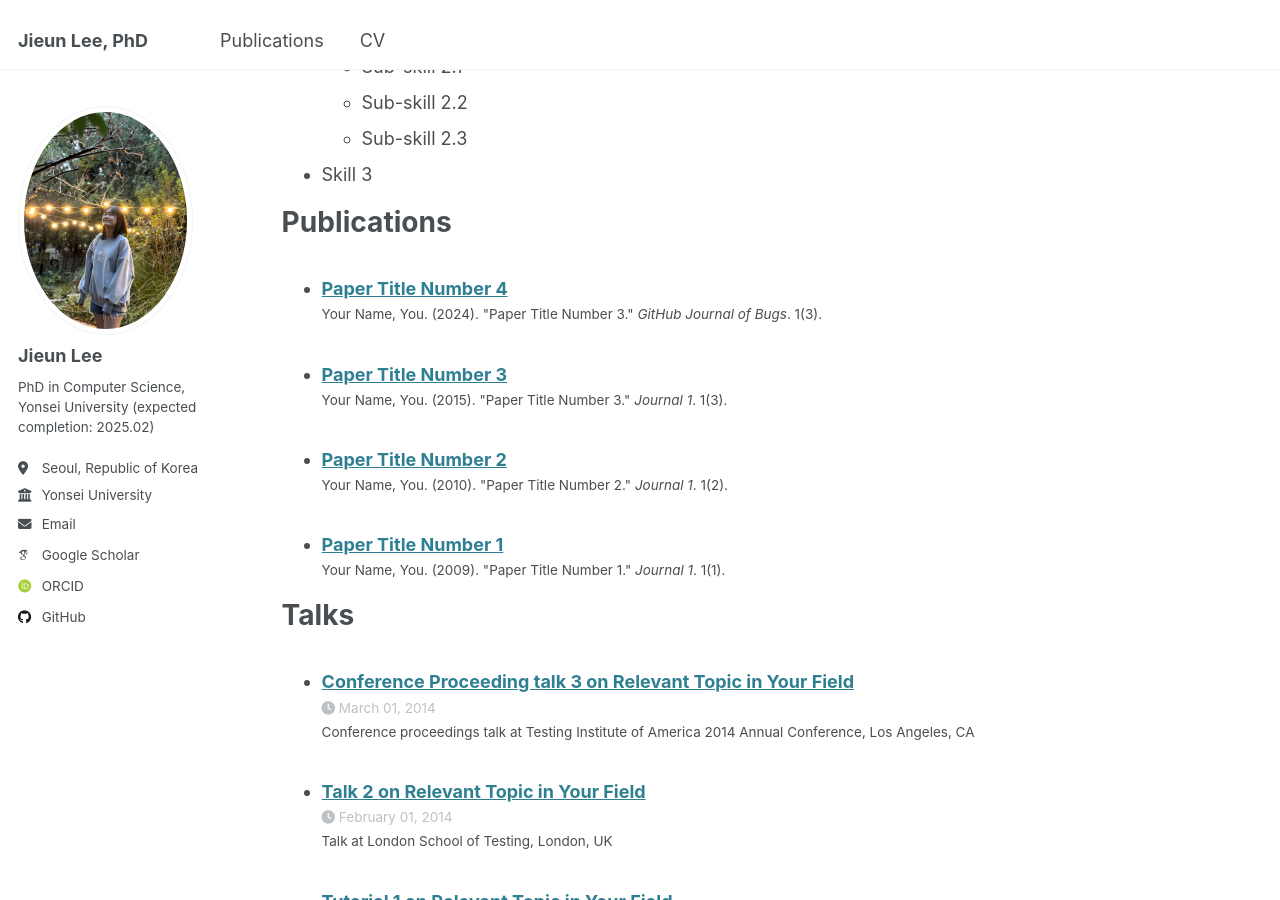
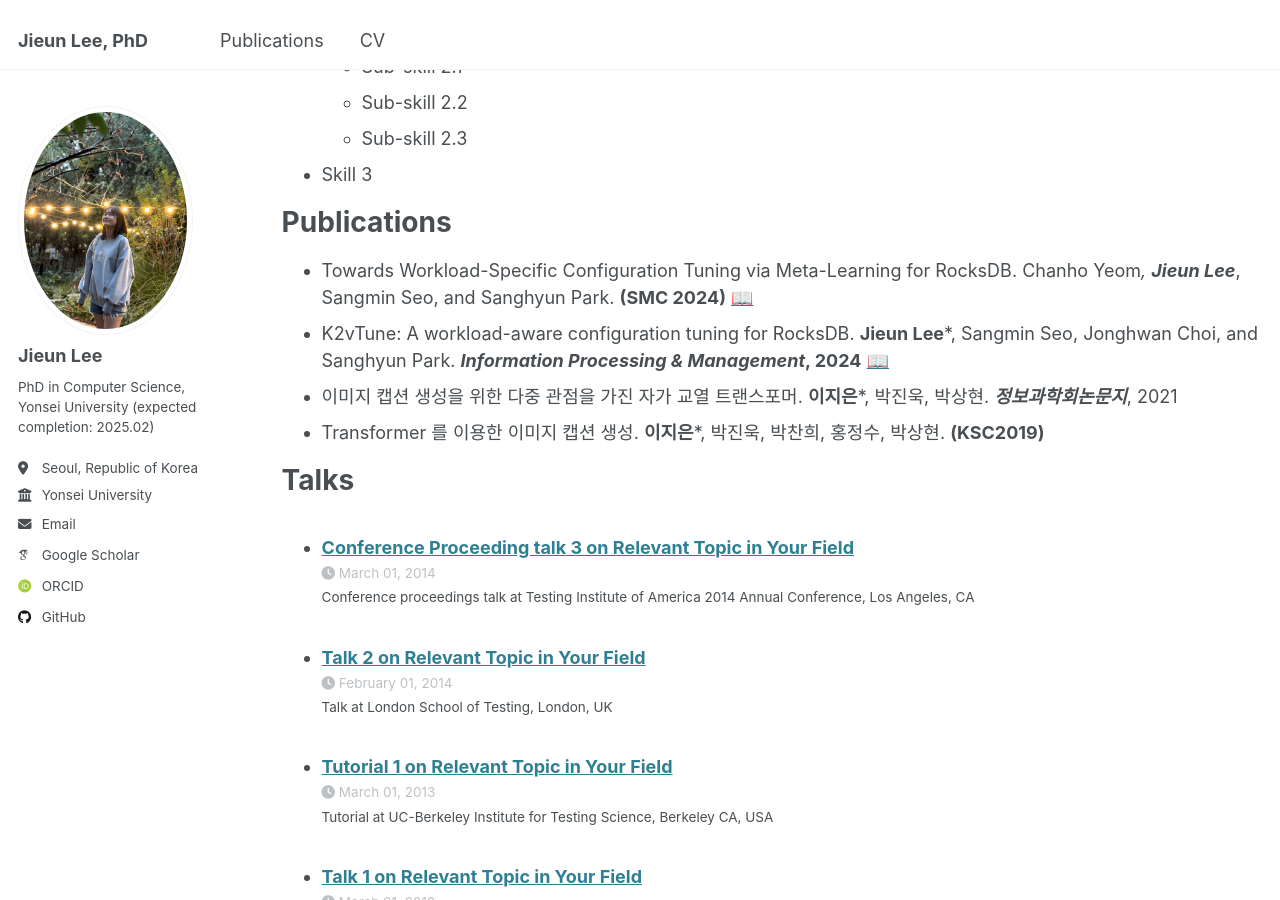
Before and after one commit to JIEUN-12/jieun-12.github.io, a Jekyll site: the page built from _pages/cv.md, in a window 1280 px wide and 900 px high, scrolled down 881 px. Built offline with Jekyll 4.4.1, drawn with Linux system fonts in a browser that asks for light colours; some web fonts are replaced.

Commit message:
Update cv.md

```diff
--- a/_pages/cv.md
+++ b/_pages/cv.md
@@ -43,9 +43,10 @@ Skills
 
 Publications
 ======
-  <ul>{% for post in site.publications reversed %}
-    {% include archive-single-cv.html %}
-  {% endfor %}</ul>
+* Towards Workload-Specific Configuration Tuning via Meta-Learning for RocksDB. Chanho Yeom*, **Jieun Lee***, Sangmin Seo, and Sanghyun Park. **(SMC 2024)** [📖](https://doi.org/10.1109/SMC54092.2024.10831422)
+* K2vTune: A workload-aware configuration tuning for RocksDB. **Jieun Lee***, Sangmin Seo, Jonghwan Choi, and Sanghyun Park. **_Information Processing & Management_, 2024** [📖](https://doi.org/10.1016/j.ipm.2023.103567)
+* 이미지 캡션 생성을 위한 다중 관점을 가진 자가 교열 트랜스포머. **이지은***, 박진욱, 박상현. **_정보과학회논문지_**, 2021
+* Transformer 를 이용한 이미지 캡션 생성. **이지은***, 박진욱, 박찬희, 홍정수, 박상현. **(KSC2019)**
 
 Talks
 ======
```
